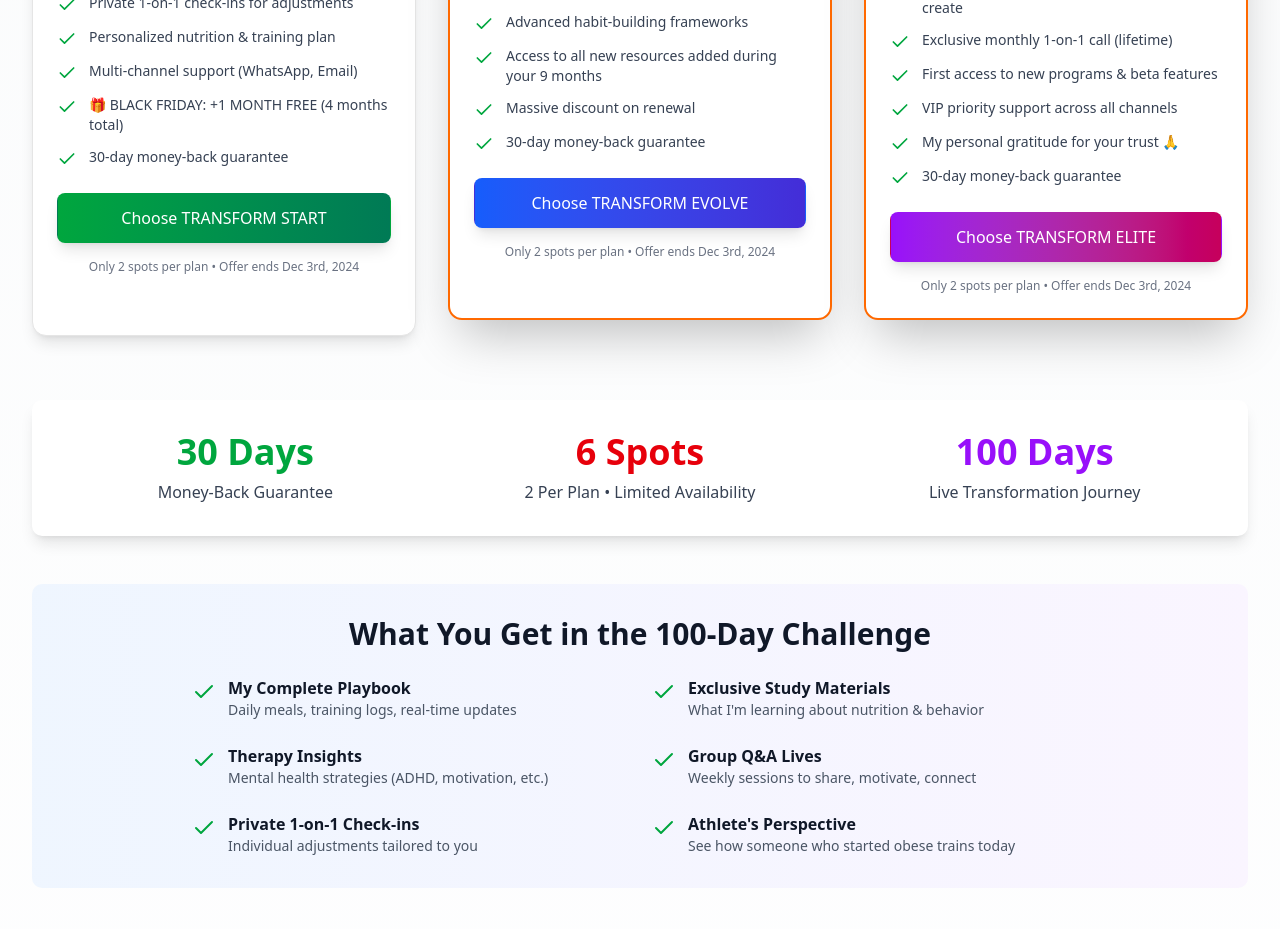
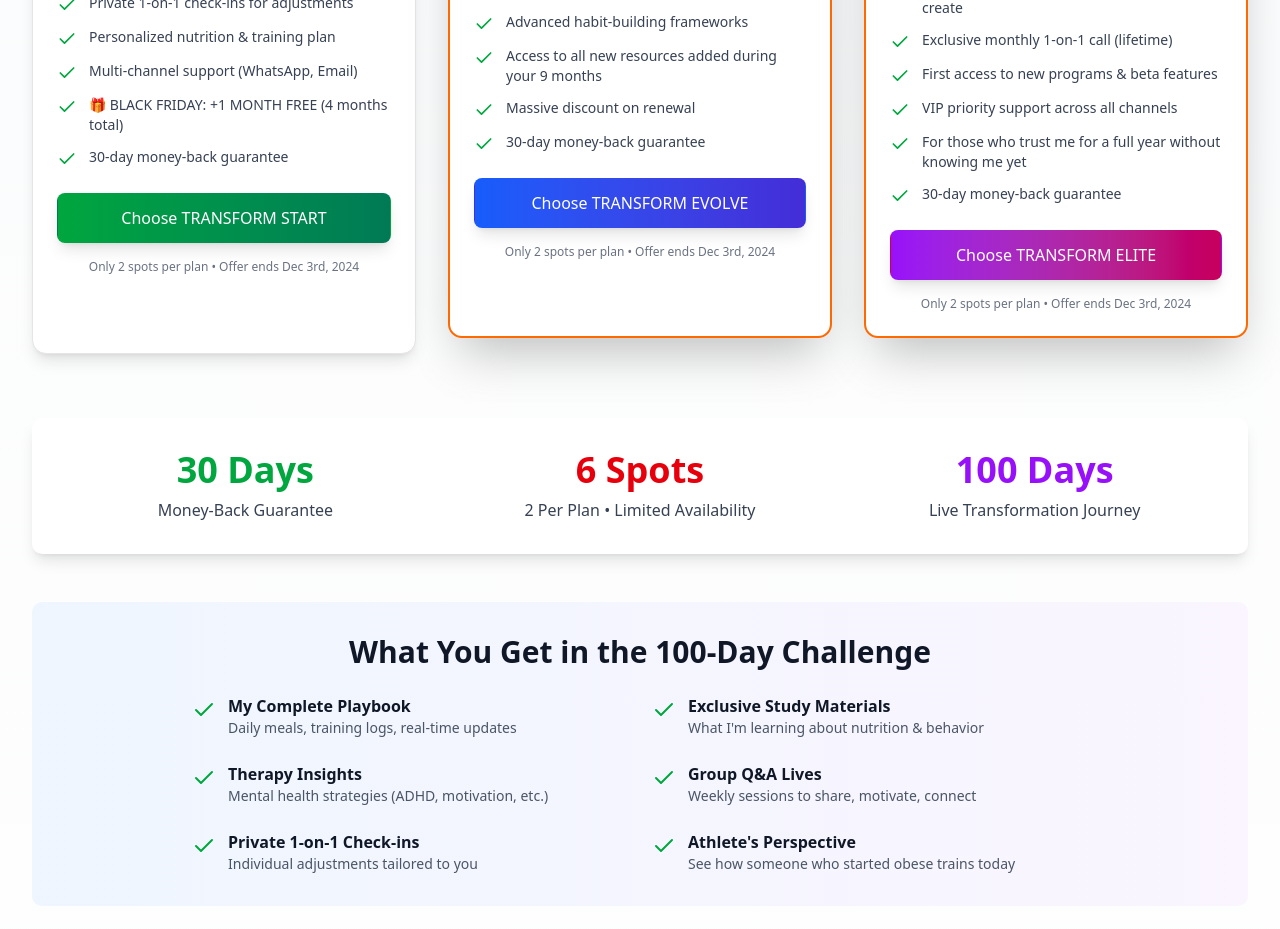
Before and after one commit to AdrianoDRJB/Transform-method, a React (Vite) app: page /plans in a window 1280 px wide. Shown: the part 1080-2009 px from the top of the page. Built offline with nearby package versions, Linux system fonts and the light colour scheme.

Commit message:
Update ELITE plan: focus on client trust instead of gratitude

```diff
--- a/src/components/PlansPage.jsx
+++ b/src/components/PlansPage.jsx
@@ -76,7 +76,7 @@ const PlansPage = () => {
         'Exclusive monthly 1-on-1 call (lifetime)',
         'First access to new programs & beta features',
         'VIP priority support across all channels',
-        'My personal gratitude for your trust 🙏',
+        'For those who trust me for a full year without knowing me yet',
         '30-day money-back guarantee'
       ],
       stripeLink: 'https://buy.stripe.com/5kQ28qeQ72ML1Px6df1Jm0r',
```
